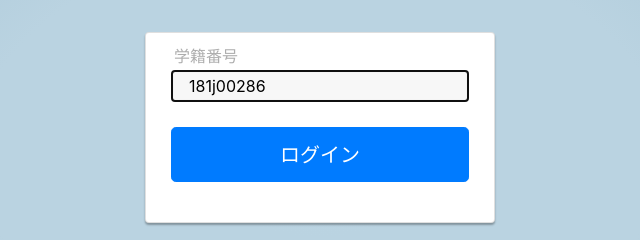
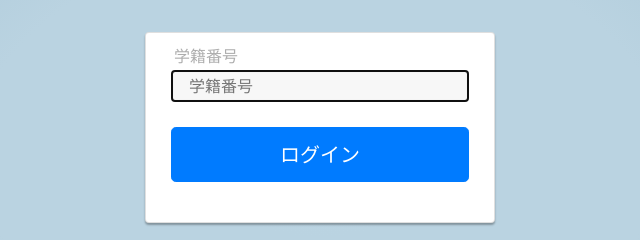
Before and after one commit to mq-sol/park_survey, a website: page www/index.html in a window 1280 px wide. Shown: the part 248-488 px from the top of the page, 320-960 px from the left. Drawn offline with Linux system fonts and the light colour scheme.

Commit message:
決め打ちの学籍番号除去

```diff
--- a/www/index.html
+++ b/www/index.html
@@ -77,7 +77,7 @@
             <form class="form-signin"onSubmit="login();return false;">
               <span id="reauth-email" class="reauth-email"></span>
               <p class="input_title">学籍番号</p>
-              <input type="text" value="181j00286" id="user_id" class="login_box" placeholder="学籍番号" required autofocus>
+              <input type="text" value="" id="user_id" class="login_box" placeholder="学籍番号" required autofocus>
               <input type="hidden" id="uuid" name="uuid">
               <button class="btn btn-lg btn-primary" type="submit" >ログイン</button>
             </form><!-- /form -->
```
